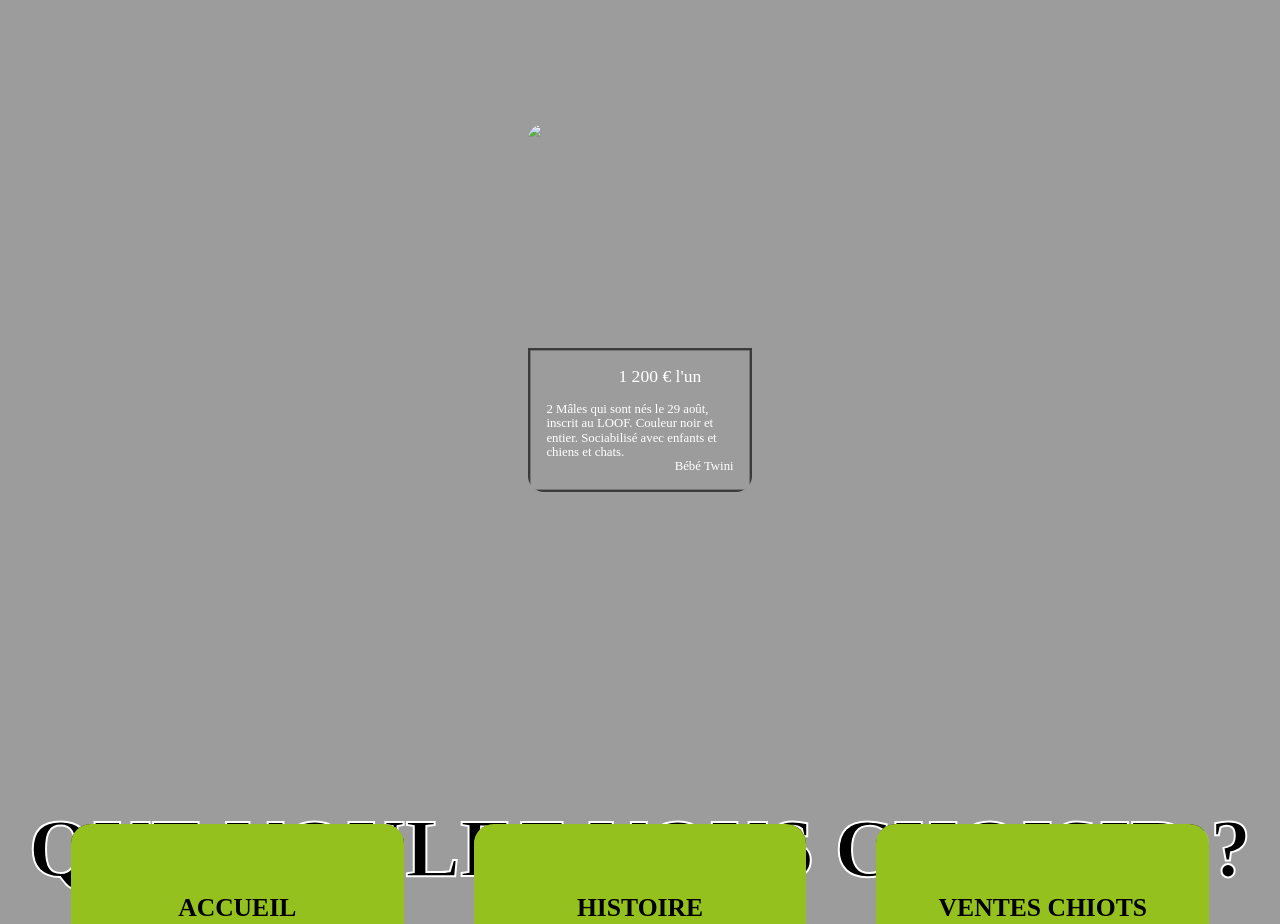
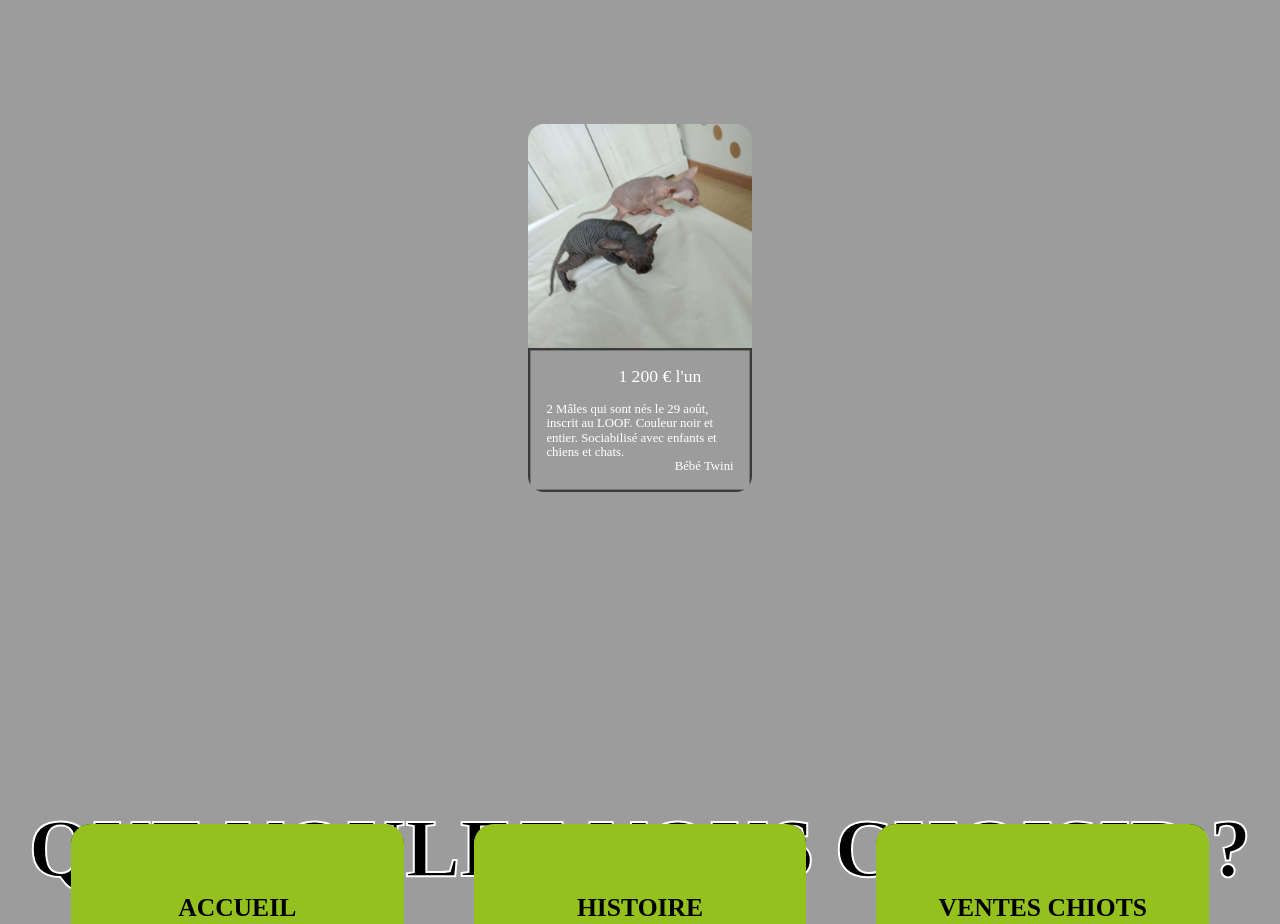
Before and after one commit to cypripricheche/LaChatterie, a plain HTML site: page vente chat.html in a window 1280 px wide. Shown: the part 1780-2704 px from the top of the page. Drawn offline with nearby package versions, Linux system fonts and the light colour scheme.

Commit message:
Update vente chat.html

```diff
--- a/vente chat.html
+++ b/vente chat.html
@@ -165,7 +165,7 @@
       <div class="item-1">
           <div class="card">
               <div class="card-image">
-                  <img src="image/Chat/2 Chatons Mâles.png">
+                  <img src="image/Chat/2 Chatons Males.png">
               </div>
               <div class="card-body">
                   <label class="cash">1 200 € l'un</label>
```
